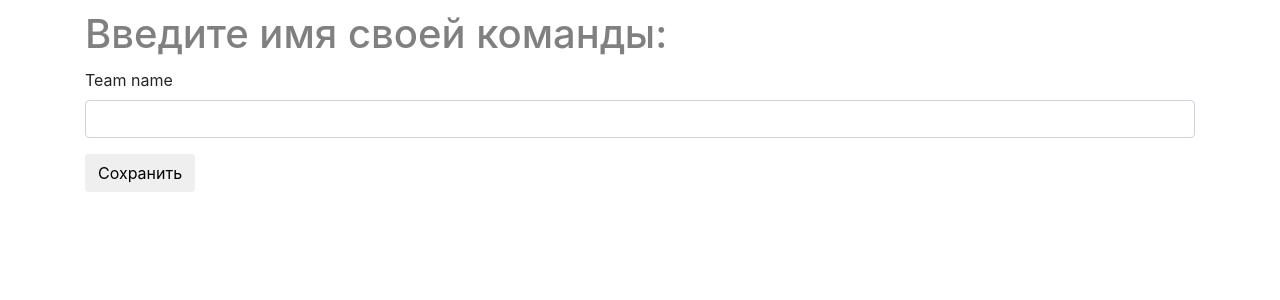
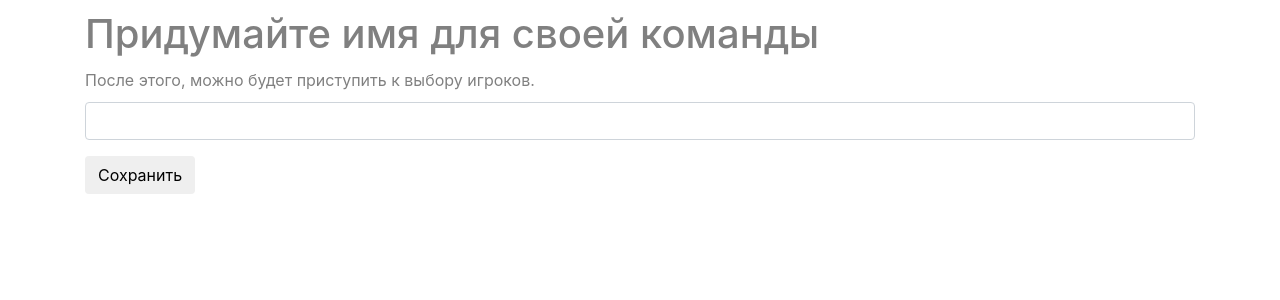
Before and after one commit to jjoskey/fantasy_hockey_deploy, a Django app: page /accounts/teamname/ in a window 1280 px wide. Shown: the part 66-366 px from the top of the page. Run offline with Django 3.2, Linux system fonts and the light colour scheme; some libraries are stand-ins or nearby versions.

Commit message:
1. change success screen after sign up 2. change team_name screen

```diff
--- a/app/accounts/forms.py
+++ b/app/accounts/forms.py
@@ -68,8 +68,12 @@ class ProfileForm(forms.ModelForm):
         model = Profile
         fields = ('team_name',)
 
+
+
     def __init__(self, *args, **kwargs):
         super().__init__(*args, **kwargs)
+
+        self.fields['team_name'].label = None
 
 
 # class ChangePasswordForm(forms.ModelForm):
--- a/app/accounts/models.py
+++ b/app/accounts/models.py
@@ -30,7 +30,8 @@ class Profile(models.Model):
             Profile.objects.create(user_id=instance)
             email = EmailMessage(
                 'Вы успешно зарегистрировались',
-                'Спасибо за регистрацию, ваше имя пользователя: {}, обязательно ознакомьтесь с правилами: https://fantasyhockey.ru/rules/.'.format(instance.username),
+                'Спасибо за регистрацию, ваше имя пользователя: {}, обязательно ознакомьтесь с правилами: https://fantasyhockey.ru/rules/.\n'
+                'Войти можно здесь: https://fantasyhockey.ru/accounts/login/'.format(instance.username),
                 to=[instance.email]
             )
             email.send()
--- a/app/accounts/urls.py
+++ b/app/accounts/urls.py
@@ -11,5 +11,6 @@ urlpatterns = [
     url(r"teamname/$", views.get_team_name, name="teamname"),
     url(r'condtitons/$', views.conditions, name="conditions"),
     url(r"restore_password/$", views.restore_password, name="restore_password"),
-    url(r'change_password/$', views.change_password, name='change_password')
+    url(r'change_password/$', views.change_password, name='change_password'),
+    url(r'success/$', views.success_signup, name='success')
 ]
--- a/app/accounts/views.py
+++ b/app/accounts/views.py
@@ -20,9 +20,12 @@ def password_generator():
     return ''.join(random.choices(string.ascii_letters + string.digits, k=6))
 
 
+def success_signup(request):
+    return render(request, 'accounts/signup_success.html')
+
 class SignUp(CreateView):
     form_class = forms.UserCreateForm
-    success_url = reverse_lazy("accounts:login")
+    success_url = reverse_lazy("accounts:success")
     template_name = "accounts/signup.html"
 
 
--- a/app/players/views.py
+++ b/app/players/views.py
@@ -10,7 +10,7 @@ import datetime
 from django.core.mail import EmailMessage
 
 
-DEFAULT_CLUBS_Q = 4
+DEFAULT_CLUBS_Q = 2
 DEFAULT_PLAYERS_Q = 11
 DEFAULT_POS_Q = {'GK': [1, 'вратарь'], 'DE': [3, 'защитника'], 'MF': [4, 'полузащитника'], 'FW': [3, 'нападающих']}
 YEAR = datetime.datetime.now().year
--- a/app/static/css/master.css
+++ b/app/static/css/master.css
@@ -492,3 +492,7 @@ h4 {
     }
 
 }
+
+label[for="id_team_name"] {
+    display:none;
+}
--- a/app/templates/accounts/teamname.html
+++ b/app/templates/accounts/teamname.html
@@ -4,7 +4,8 @@
 
 {% block content %}
 <div class="container">
-    <h1>Введите имя своей команды:</h1>
+    <h1>Придумайте имя для своей команды</h1>
+    <p>После этого, можно будет приступить к выбору игроков.</p>
     <form method="POST">
         {% csrf_token %}
         {{ form|crispy }}
```
Also changed, not shown: app/templates/accounts/signup_success.html (added, +17 -0 lines), app/db.sqlite3.
